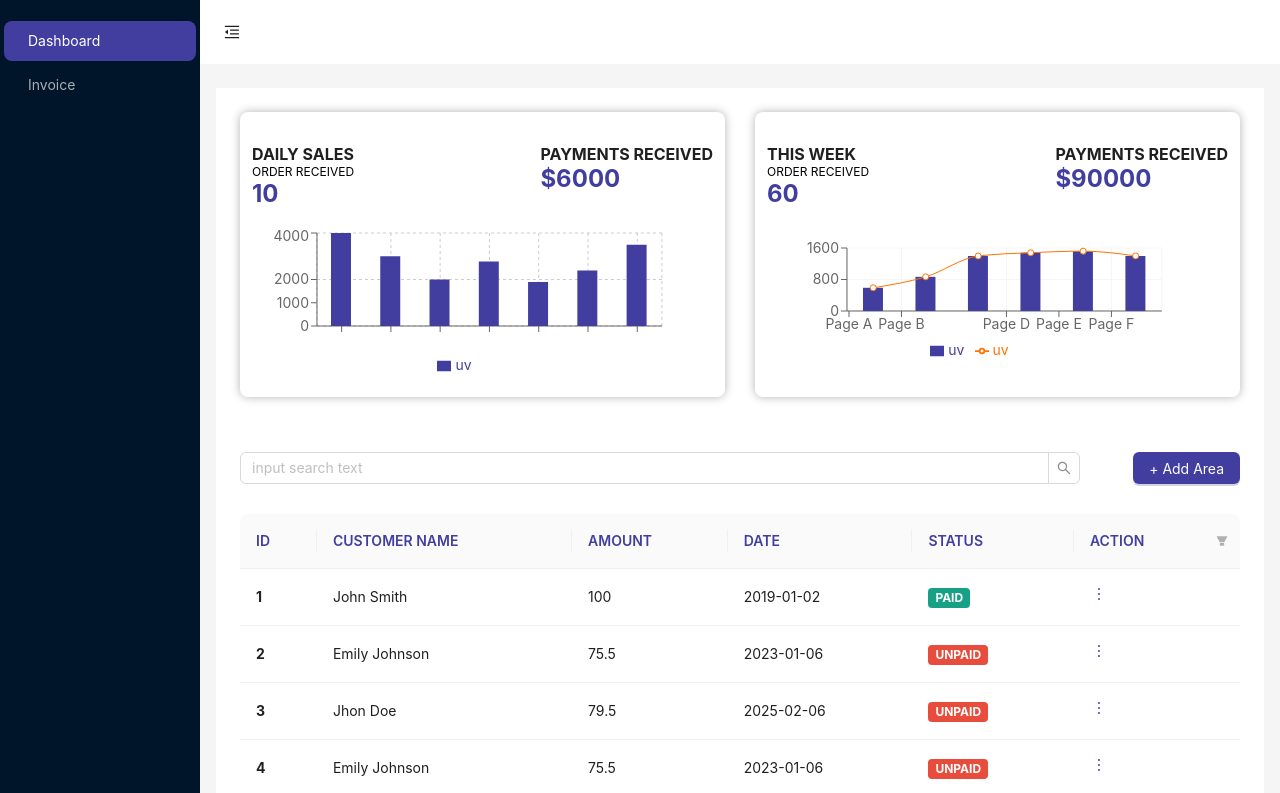
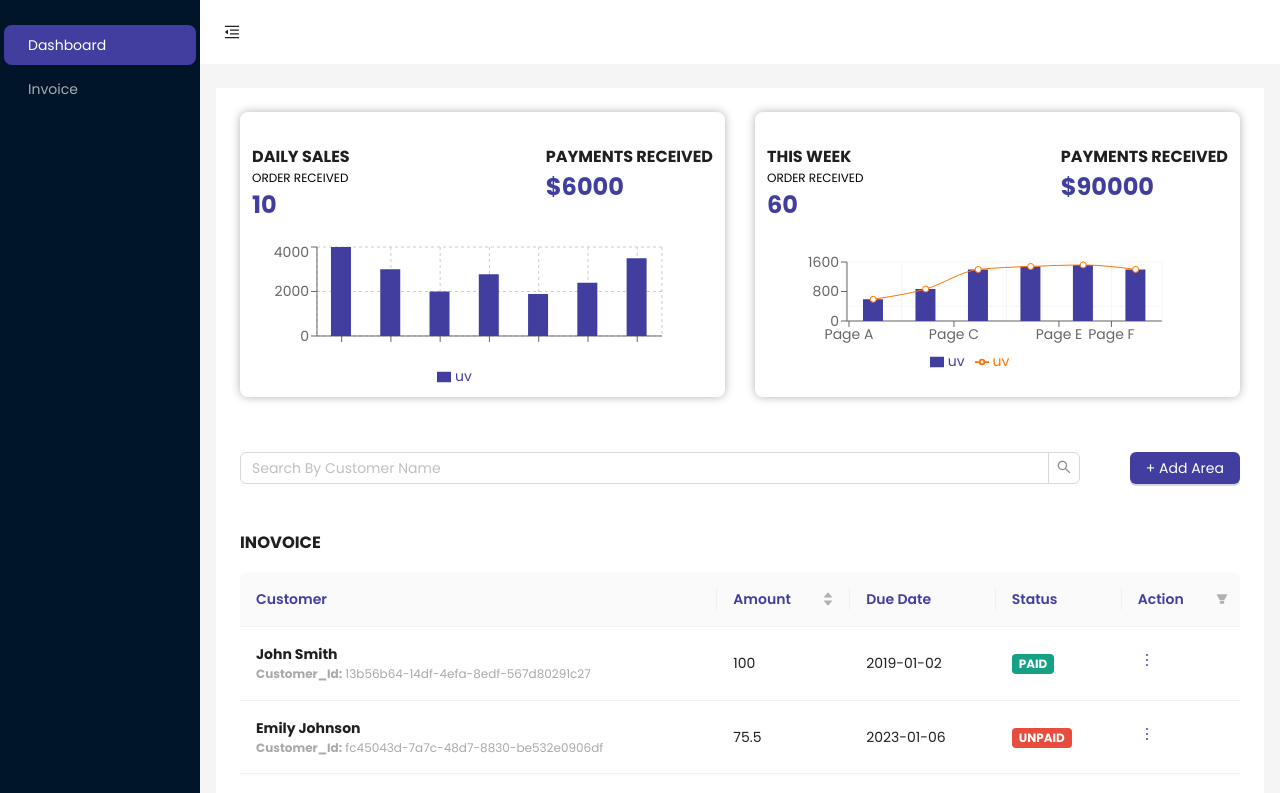
Before and after one commit to ammarabrahani/E.ocean-Frontend-Task, a React (Create React App) app: page /invoice in a window 1280 px wide. Shown: the top 793 px of the page. Built offline with nearby package versions, Linux system fonts and the light colour scheme.

Commit message:
add fonts

```diff
--- a/public/index.html
+++ b/public/index.html
@@ -15,6 +15,11 @@
       user's mobile device or desktop. See https://developers.google.com/web/fundamentals/web-app-manifest/
     -->
     <link rel="manifest" href="%PUBLIC_URL%/manifest.json" />
+    <!-- <link
+      href="https://fonts.googleapis.com/css2?family=Poppins:wght@200;300;400;500;600;700;800;900&display=swap"
+      rel="stylesheet"
+    /> -->
+
     <!--
       Notice the use of %PUBLIC_URL% in the tags above.
       It will be replaced with the URL of the `public` folder during the build.
--- a/src/App.js
+++ b/src/App.js
@@ -14,14 +14,9 @@ import Dashboard from "./Layouts/Dashboard";
 
 function App() {
   const [loading, setLoading] = useState(true);
-  const navigate = useNavigate();
 
   useEffect(() => {
     setTimeout(() => {
-      // if (window.location.pathname === "/") {
-      //   navigate("/home");
-      // } else {
-      // }
       setLoading(false);
     }, 1000);
   }, []);
@@ -42,6 +37,7 @@ function App() {
           theme={{
             token: {
               colorPrimary: "#413ea0",
+              fontFamily: "Poppins, sans-serif",
             },
           }}
         >
--- a/src/Components/Invoice.js
+++ b/src/Components/Invoice.js
@@ -22,13 +22,14 @@ import InvoiceModal from "./InvoiceModal";
 import { DailyChart, WeeklyChart } from "./InvoiceCharts";
 
 import moment from "moment";
-const { Meta } = Card;
 
 const { Search } = Input;
 
 const Invoice = () => {
   const [isModalVisible, setIsModalVisible] = useState(false);
   const [editInvoice, setEditInvoice] = useState(false);
+  const [tableLoading, setTableLoading] = useState(true);
+
   const [loading, setLoading] = useState(true);
 
   const [invoiceIndex, setinvoiceIndex] = useState(false);
@@ -43,11 +44,16 @@ const Invoice = () => {
   useEffect(() => {
     setTimeout(() => {
       setLoading(false);
+      setTableLoading(false);
     }, 1000);
   }, []);
 
-  const onChange = (pagination, filters, sorter, extra) => {
-    console.log("params", pagination, filters, sorter, extra);
+  const onChange = () => {
+    setTableLoading(true);
+
+    setTimeout(() => {
+      setTableLoading(false);
+    }, 1000);
   };
 
   const handleInvoiceEdit = (invoice) => {
@@ -69,27 +75,44 @@ const Invoice = () => {
 
   const buttonWidth = 70;
   const columns = [
+    // {
+    //   title: "ID",
+    //   render: (record, i) => {
+    //     return <b>{record?.number}</b>;
+    //   },
+    // },
     {
-      title: "ID",
-      render: (record, i) => {
-        return <b>{record?.number}</b>;
+      title: "Customer",
+      render: (record) => {
+        return (
+          <div>
+            {<b>{record.customer_name}</b>}
+            <span
+              style={{
+                display: "block",
+                fontSize: "12px",
+                color: "darkgray",
+              }}
+            >
+              <b>Customer_Id:</b> {record?.uuid || ""}
+            </span>
+          </div>
+        );
       },
     },
     {
-      title: "CUSTOMER NAME",
-      render: (record) => {
-        return <div>{record.customer_name}</div>;
-      },
+      title: "Amount",
+      dataIndex: "amount",
+      sorter: (a, b) => a.amount - b.amount,
     },
-    { title: "AMOUNT", dataIndex: "amount" },
     {
-      title: "DATE",
+      title: "Due Date",
       render: (record) => {
         return moment(record?.date_invoice).format("YYYY-DD-MM");
       },
     },
     {
-      title: "STATUS",
+      title: "Status",
       render: (record) => {
         return (
           <>
@@ -110,7 +133,7 @@ const Invoice = () => {
       },
     },
     {
-      title: "ACTION",
+      title: "Action",
       filters: [
         {
           text: "PAID",
@@ -164,15 +187,23 @@ const Invoice = () => {
 
   const closeAreaModal = (success = false) => {
     setIsModalVisible(false);
-    // setEditArea(false);
-    // if (success) {
-    //   setReload((reload) => reload + 1);
-    // }
   };
 
-  const onSearch = (value) => {
-    dispatch(searchInvoice(value));
+  // you can do the search on sumbit
+
+  // const onSearch = (value) => {
+  //   dispatch(searchInvoice(value));
+  // };
+
+  const handleSearch = (val) => {
+    setTableLoading(true);
+    dispatch(searchInvoice(val));
+
+    setTimeout(() => {
+      setTableLoading(false);
+    }, 1000);
   };
+
   return (
     <>
       <Row gutter={30}>
@@ -229,8 +260,9 @@ const Invoice = () => {
       <div className="top_invoice_header">
         <Search
           className="invoice_search"
-          placeholder="input search text"
-          onSearch={onSearch}
+          placeholder="Search By Customer Name"
+          // onSearch={onSearch}
+          onChange={(event) => handleSearch(event.target.value)}
           allowClear
         />
         <Button
@@ -244,22 +276,21 @@ const Invoice = () => {
           + Add Area
         </Button>
       </div>
-
+      <div>
+        <h3>INOVOICE</h3>
+      </div>
       <InvoiceModal
         isModalVisible={isModalVisible}
         closeModal={closeAreaModal}
         editInvoice={editInvoice}
         invoiceIndex={invoiceIndex}
       />
-      {/* {loading ? <Spin /> : (
-
-      )} */}
       <Table
         className="invoice_table"
         columns={columns}
         dataSource={geInvoices?.items}
         onChange={onChange}
-        loading={loading}
+        loading={tableLoading}
         rowKey={(record) => record.uuid}
       />
     </>
--- a/src/Components/InvoiceModal.js
+++ b/src/Components/InvoiceModal.js
@@ -5,6 +5,7 @@ import { useDispatch } from "react-redux";
 import { addInvoice, updateInvoice } from "../Redux/invoiceSlice";
 import DatePicker from "react-datepicker";
 import "react-datepicker/dist/react-datepicker.css";
+import { v4 as uuidv4 } from "uuid";
 
 import { parse } from "date-fns";
 
@@ -14,7 +15,7 @@ const InvoiceModal = ({
   editInvoice,
   invoiceIndex,
 }) => {
-  const { Option } = Select;
+  // const { Option } = Select;
   const [title, setTitle] = useState("Add Invoice");
 
   const dispatch = useDispatch();
@@ -94,6 +95,7 @@ const InvoiceModal = ({
               ...values,
               date_invoice,
               invoiceIndex,
+              uuid: uuidv4(),
             })
           );
           message.success("Invoice Updated Successfully");
@@ -102,6 +104,7 @@ const InvoiceModal = ({
             addInvoice({
               ...values,
               date_invoice,
+              uuid: uuidv4(),
             })
           );
           message.success("Invoice Added Successfully");
--- a/src/assets/scss/main.scss
+++ b/src/assets/scss/main.scss
@@ -1,7 +1,9 @@
-// Table
+@import url("https://fonts.googleapis.com/css2?family=Poppins:wght@200;300;400;500;600;700;800;900&display=swap");
+
+$secondary-color: #413ea0;
 
 body {
-    box-sizing: border-box;
+    font-family: "Poppins", sans-serif;
 }
 
 // Loader
@@ -12,26 +14,20 @@ body {
     align-items: center;
     height: 100%;
 }
-// .ant-btn {
-//     background: #413ea0;
-//     color: white;
-//     &:hover {
-//         background: #413ea0;
 
-//         color: white;
-//     }
-// }
+// Table
+
 .invoice_table {
     .ant-table-thead {
         .ant-table-cell {
-            color: #413ea0;
+            color: $secondary-color;
             text-transform: capitalize;
         }
     }
     .pop_hover {
         cursor: pointer;
         svg {
-            fill: #413ea0;
+            fill: $secondary-color;
             font-size: 18px;
         }
     }
@@ -96,6 +92,8 @@ body {
         border-radius: 8px;
         padding: 12px;
         height: 285px;
+        font-family: "Poppins", sans-serif;
+
         .card_details {
             display: flex;
             justify-content: space-between;
@@ -115,7 +113,7 @@ body {
                 }
                 b {
                     font-size: 24px;
-                    color: #413ea0;
+                    color: $secondary-color;
                 }
             }
         }
```
